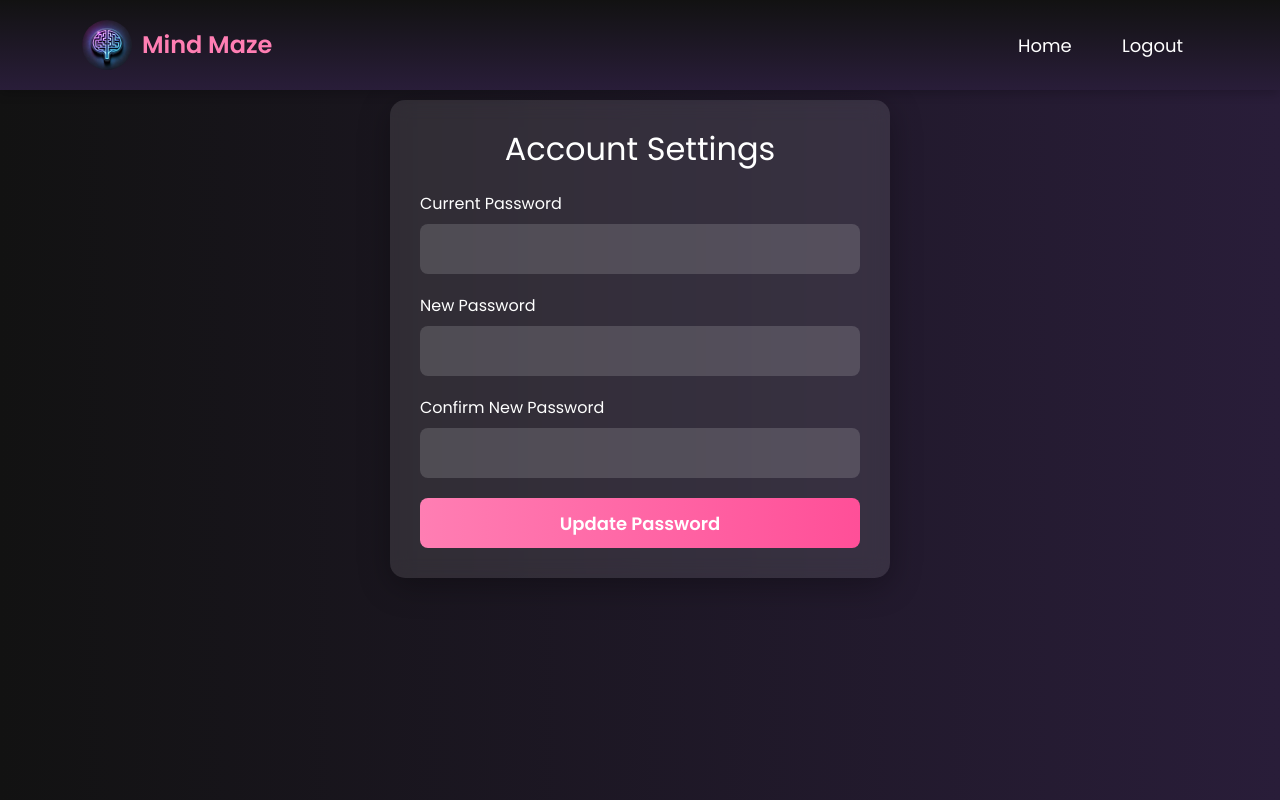
After one commit to 22f2000074/Mind-Maze, a Flask app: page /settings in a window 1280 px wide. The commit adds this page. Run offline with Flask 3, Linux system fonts and the light colour scheme; a user stored in the database is signed in; some libraries are stand-ins or nearby versions.

Commit message:
"Settings page completed"

```diff
--- a/app.py
+++ b/app.py
@@ -897,6 +897,34 @@ def user_performance():
         return redirect(url_for('login'))
     return render_template('user_analytics.html', username=f"{current_user.first_name} {current_user.last_name}")
 
+@app.route('/settings', methods=['GET', 'POST'])
+@login_required
+def settings():
+
+    if request.method == 'POST':
+        current_password = request.form.get('current_password')
+        new_password = request.form.get('new_password')
+        confirm_password = request.form.get('confirm_password')
+
+        # Check if current password is correct
+        if not current_user.check_password(current_password):
+            flash('Current password is incorrect', 'danger')
+            return redirect(url_for('settings'))
+
+        # Check if new passwords match
+        if new_password != confirm_password:
+            flash('New passwords do not match', 'danger')
+            return redirect(url_for('settings'))
+
+        # Update the password
+        current_user.set_password(new_password)
+        db.session.commit()
+
+        flash('Password updated successfully', 'success')
+        return redirect(url_for('settings'))
+
+    return render_template('settings.html')
+
 if __name__ == "__main__":
     with app.app_context():
         db.create_all()
--- a/templates/manage_users.html
+++ b/templates/manage_users.html
@@ -232,7 +232,7 @@
                                     {% set avg_score = (user.scores|sum(attribute='total_scored') / attempts)|round(2) %}
                                     <div class="progress">
                                         <div class="progress-bar {{ 'bg-danger' if avg_score < 40 else ('bg-warning' if avg_score < 70 else 'bg-success') }}"
-                                             role="progressbar"
+                                             role="progressbar" style="width: {{ avg_score }}%;"
                                              aria-valuenow="{{ avg_score }}" aria-valuemin="0" aria-valuemax="100">
                                             {{ avg_score }}%
                                         </div>
--- /dev/null
+++ b/templates/settings.html
@@ -0,0 +1,197 @@
+<!DOCTYPE html>
+<html lang="en">
+<head>
+    <meta charset="UTF-8">
+    <meta name="viewport" content="width=device-width, initial-scale=1.0">
+    <title>Mind Maze - Settings</title>
+    <link href="https://cdn.jsdelivr.net/npm/bootstrap@5.3.0/dist/css/bootstrap.min.css" rel="stylesheet">
+    <link rel="stylesheet" href="https://cdnjs.cloudflare.com/ajax/libs/font-awesome/6.0.0/css/all.min.css">
+    <link rel="stylesheet" href="https://fonts.googleapis.com/css2?family=Poppins:wght@300;400;600&display=swap">
+    <link rel="icon" href="/static/images/logo2.webp" type="image/webp">
+    <style>
+        body {
+            font-family: 'Poppins', sans-serif;
+            background: linear-gradient(90deg, #121212, #291d39);
+            min-height: 100vh;
+            position: relative;
+            overflow-x: hidden;
+            color: white;
+        }
+
+        .navbar {
+            background: linear-gradient(180deg, #121212, #291d39);
+            padding: 15px 0;
+            box-shadow: 0 4px 10px rgba(0, 0, 0, 0.2);
+            position: fixed;
+            width: 100%;
+            top: 0;
+            left: 0;
+            z-index: 1000;
+        }
+
+        .logo {
+            border-radius: 50%;
+            margin-right: 10px;
+            transition: transform 0.3s ease-in-out;
+        }
+
+        .logo:hover {
+            transform: scale(1.1);
+        }
+
+        .brand-name {
+            font-size: 24px;
+            font-weight: bold;
+            color: #ff7eb3;
+        }
+
+        .nav-item {
+            color: white;
+            font-size: 18px;
+            text-decoration: none;
+            padding: 8px 15px;
+            border-radius: 8px;
+            transition: background 0.3s ease-in-out;
+        }
+
+        .nav-item:hover {
+            background: rgba(255, 255, 255, 0.2);
+            color: white;
+        }
+
+        .main-container {
+            padding-top: 100px;
+            padding-bottom: 50px;
+        }
+
+        .settings-card {
+            background: rgba(255, 255, 255, 0.1);
+            backdrop-filter: blur(10px);
+            border-radius: 15px;
+            box-shadow: 0 8px 32px rgba(0, 0, 0, 0.3);
+            padding: 30px;
+            max-width: 500px;
+            margin: 0 auto;
+        }
+
+        .form-control {
+            background: rgba(255, 255, 255, 0.15);
+            border: none;
+            height: 50px;
+            border-radius: 8px;
+            color: white;
+            margin-bottom: 20px;
+            padding: 10px 15px;
+            font-size: 16px;
+        }
+
+        .form-control::placeholder {
+            color: rgba(255, 255, 255, 0.6);
+        }
+
+        .form-control:focus {
+            background: rgba(255, 255, 255, 0.2);
+            box-shadow: 0 0 0 0.25rem rgba(255, 126, 179, 0.25);
+            color: white;
+        }
+
+        .btn-primary {
+            background: linear-gradient(90deg, #ff7eb3, #ff4f98);
+            border: none;
+            height: 50px;
+            border-radius: 8px;
+            font-size: 18px;
+            font-weight: 600;
+            transition: transform 0.3s ease;
+        }
+
+        .btn-primary:hover {
+            transform: translateY(-2px);
+            background: linear-gradient(90deg, #ff4f98, #ff7eb3);
+        }
+
+        .flash-container {
+            position: fixed;
+            top: 20px;
+            right: 20px;
+            z-index: 1050;
+        }
+
+        .flash-message {
+            transition: transform 0.5s ease-in-out, opacity 0.5s ease-out;
+        }
+
+        .flash-message.hide {
+            transform: translateY(-70px);
+            opacity: 0;
+        }
+    </style>
+</head>
+<body>
+    <!-- Flash Messages -->
+    {% with messages = get_flashed_messages(with_categories=True) %}
+    {% if messages %}
+        <div class="flash-container">
+            {% for category, message in messages %}
+                <div class="alert alert-{{ category }} alert-dismissible fade show flash-message" role="alert">
+                    {{ message }}
+                    <button type="button" class="btn-close" data-bs-dismiss="alert" aria-label="Close"></button>
+                </div>
+            {% endfor %}
+        </div>
+    {% endif %}
+    {% endwith %}
+
+    <!-- Navbar -->
+    <nav class="navbar navbar-expand-lg">
+        <div class="container">
+            <a class="navbar-brand d-flex align-items-center" href="/">
+                <img src="/static/images/logo2.webp" width="50" height="50" class="logo" alt="">
+                <span class="brand-name">Mind Maze</span>
+            </a>
+            <div class="nav-links">
+                <a class="nav-item me-3" href="/">Home</a>
+                <a class="nav-item active" href="/logout">Logout</a>
+            </div>
+        </div>
+    </nav>
+
+    <!-- Main Content -->
+    <div class="container main-container">
+        <div class="settings-card">
+            <h2 class="text-center mb-4">Account Settings</h2>
+
+            <form method="POST" action="{{ url_for('settings') }}">
+                <div class="mb-3">
+                    <label for="current_password" class="form-label">Current Password</label>
+                    <input type="password" class="form-control" id="current_password" name="current_password" required>
+                </div>
+
+                <div class="mb-3">
+                    <label for="new_password" class="form-label">New Password</label>
+                    <input type="password" class="form-control" id="new_password" name="new_password" required>
+                </div>
+
+                <div class="mb-3">
+                    <label for="confirm_password" class="form-label">Confirm New Password</label>
+                    <input type="password" class="form-control" id="confirm_password" name="confirm_password" required>
+                </div>
+
+                <button type="submit" class="btn btn-primary w-100">Update Password</button>
+            </form>
+        </div>
+    </div>
+
+    <script src="https://cdn.jsdelivr.net/npm/bootstrap@5.3.0/dist/js/bootstrap.bundle.min.js"></script>
+    <script>
+        // Flash message auto-hide
+        setTimeout(function() {
+            let alerts = document.querySelectorAll('.flash-message');
+            alerts.forEach(alert => {
+                alert.classList.add("hide");
+                setTimeout(() => alert.remove(), 2500);
+            });
+        }, 5000);
+    </script>
+</body>
+</html>
--- a/templates/user_analytics.html
+++ b/templates/user_analytics.html
@@ -129,7 +129,7 @@
                 <a class="nav-item me-3" href="/">Home</a>
                 <a class="nav-item me-3" href="/available-quizzes">Quizzes</a>
                 <a class="nav-item me-3" href="/attempted-quizzes">History</a>
-                <a class="nav-item me-3 active" href="/my-performance">Performance</a>
+
                 <a class="nav-item" href="/logout">Logout</a>
             </div>
         </div>
```
